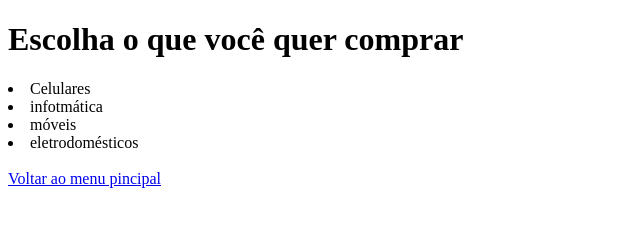
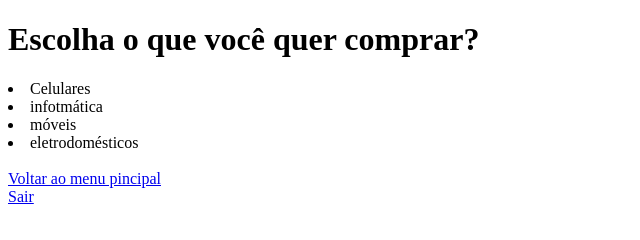
Before and after one commit to JhowAndrade/TesteDIO, a plain HTML site: page compra.html in a window 1280 px wide. Shown: the full height of the page, 0-640 px from the left. Drawn offline with Linux system fonts and the light colour scheme.

Commit message:
Finalizado projeto

```diff
--- a/compra.html
+++ b/compra.html
@@ -7,13 +7,14 @@
     <title>Compra</title>
 </head>
 <body>
-    <h1>Escolha o que você quer comprar</h1>
+    <h1>Escolha o que você quer comprar?</h1>
 
     <li>Celulares</li>
     <li>infotmática</li>
     <li>móveis</li>
     <li>eletrodomésticos</li><br>
 
-    <a href="index.html">Voltar ao menu pincipal</a>
+    <a href="index.html">Voltar ao menu pincipal</a><br>
+    <a href="obrigado.html">Sair</a>
 </body>
 </html>
```
Also changed, not shown: obrigado.html (added, +13 -0 lines), venda.html (+2 -1 lines).
